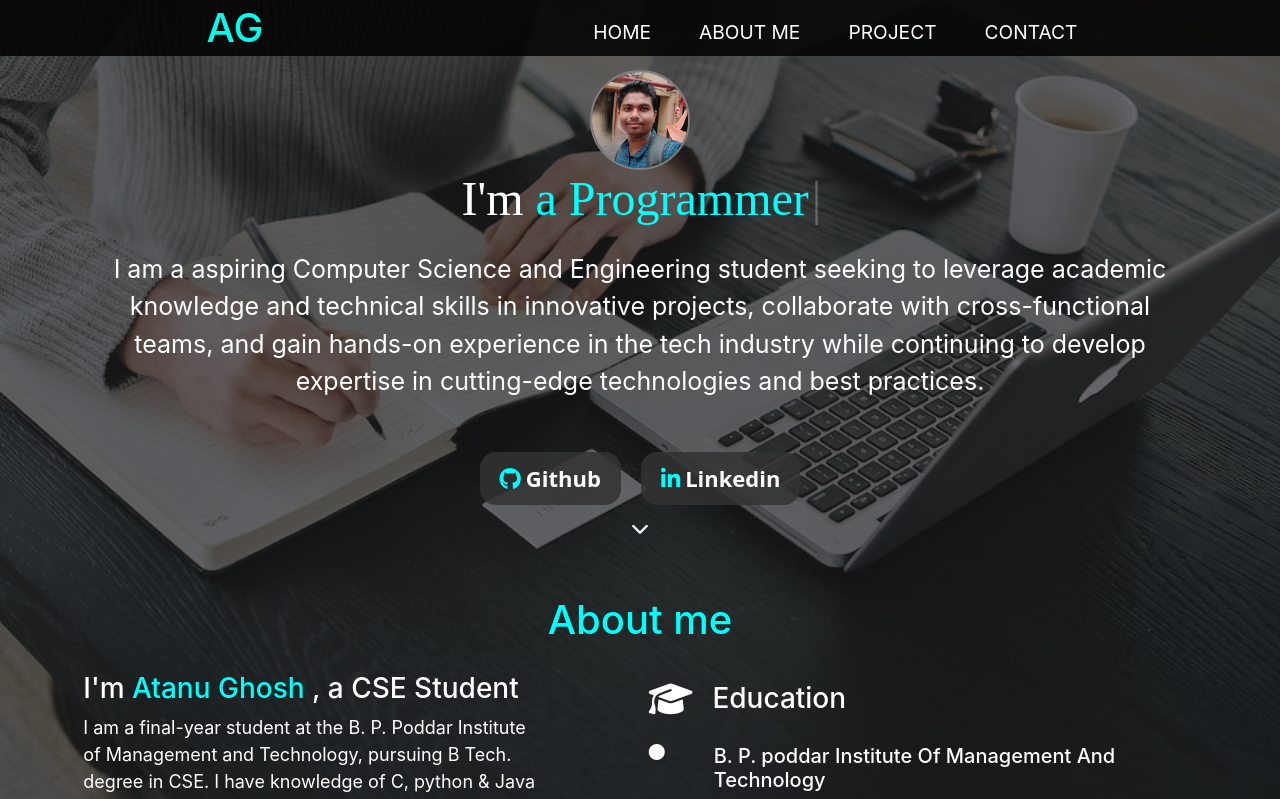
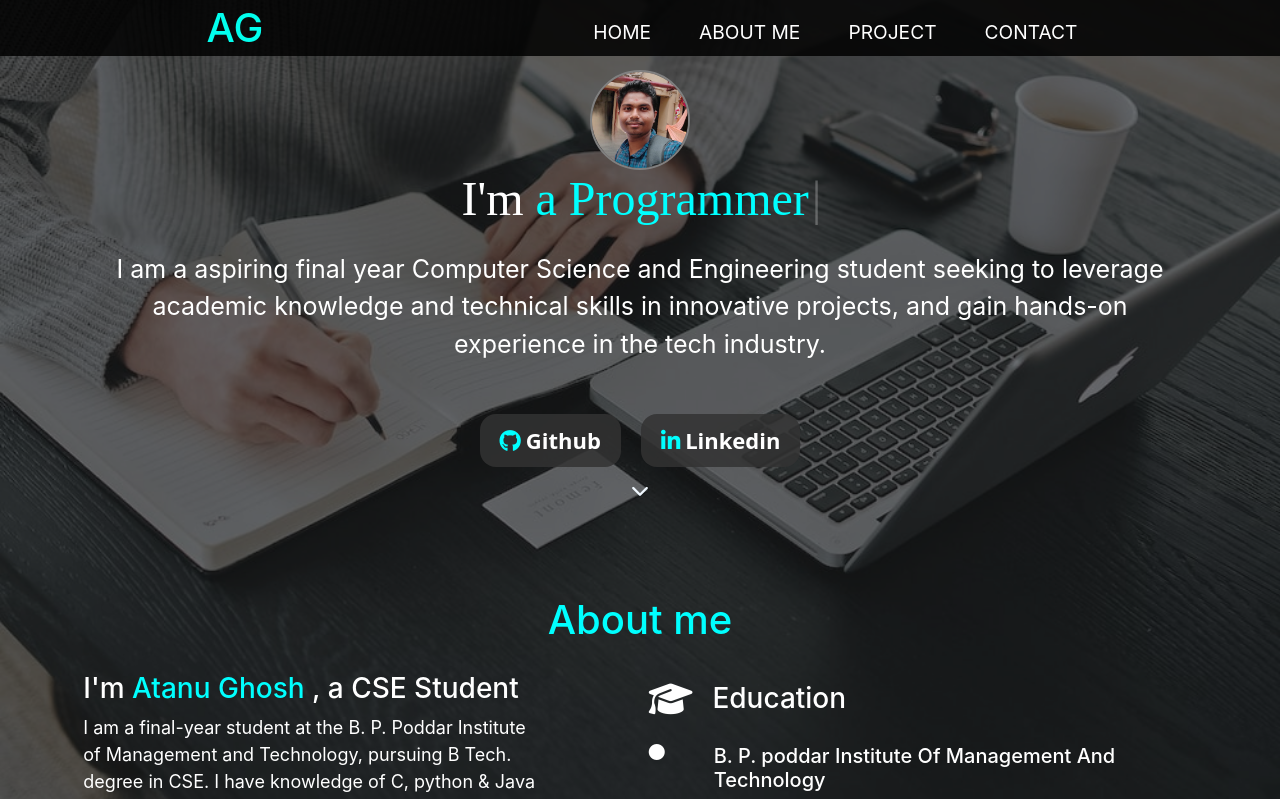
Before and after one commit to AtanuG123/portfolio, a React (Create React App) app in the folder my-app/: page / in a window 1280 px wide. Shown: the top 799 px of the page. Built offline with nearby package versions, Linux system fonts and the light colour scheme.

Commit message:
origin main

```diff
--- a/my-app/src/component/welcome_home.js
+++ b/my-app/src/component/welcome_home.js
@@ -33,7 +33,7 @@ const Welcomehome = () => {
                 </div>
                 <div>
 
-                    <p> I am a aspiring Computer Science and Engineering student seeking to leverage academic knowledge and technical skills in innovative projects, collaborate with cross-functional teams, and gain hands-on experience in the tech industry while continuing to develop expertise in cutting-edge technologies and best practices. </p>
+                    <p> I am a aspiring final year Computer Science and Engineering student seeking to leverage academic knowledge and technical skills in innovative projects, and gain hands-on experience in the tech industry. </p>
                 </div>
                 <div>
                     <div>
```
